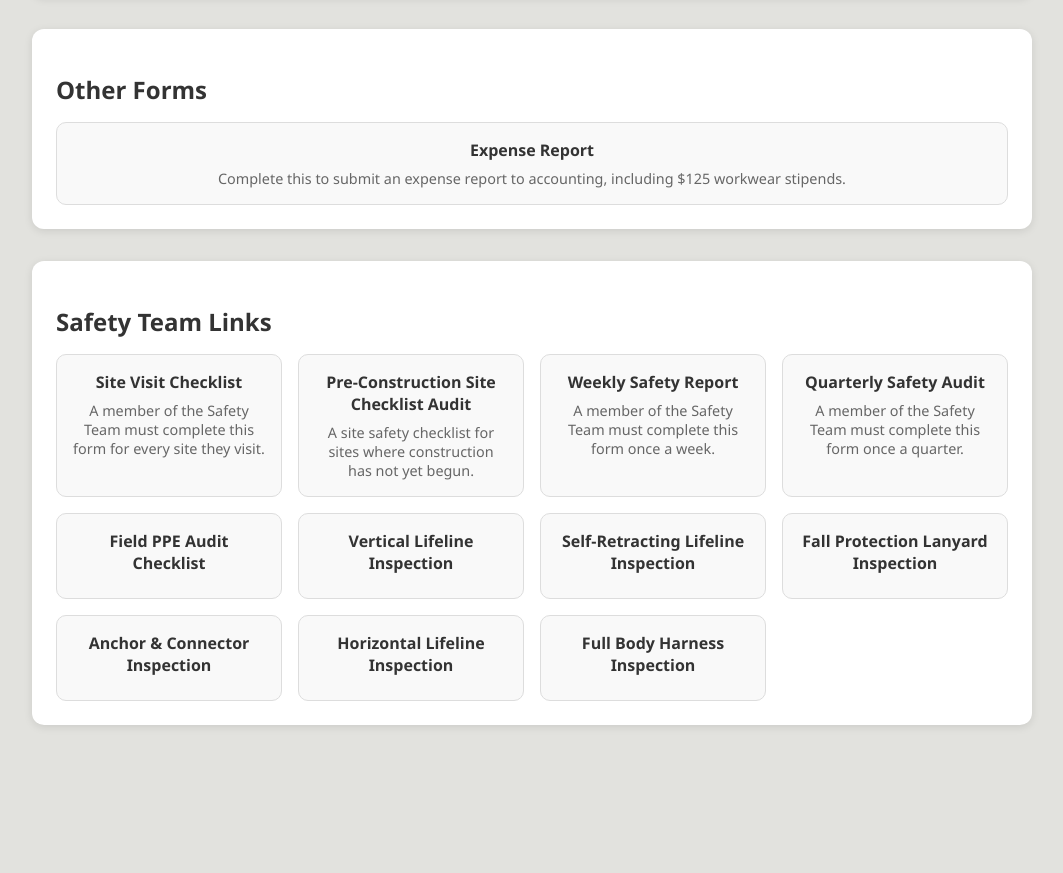
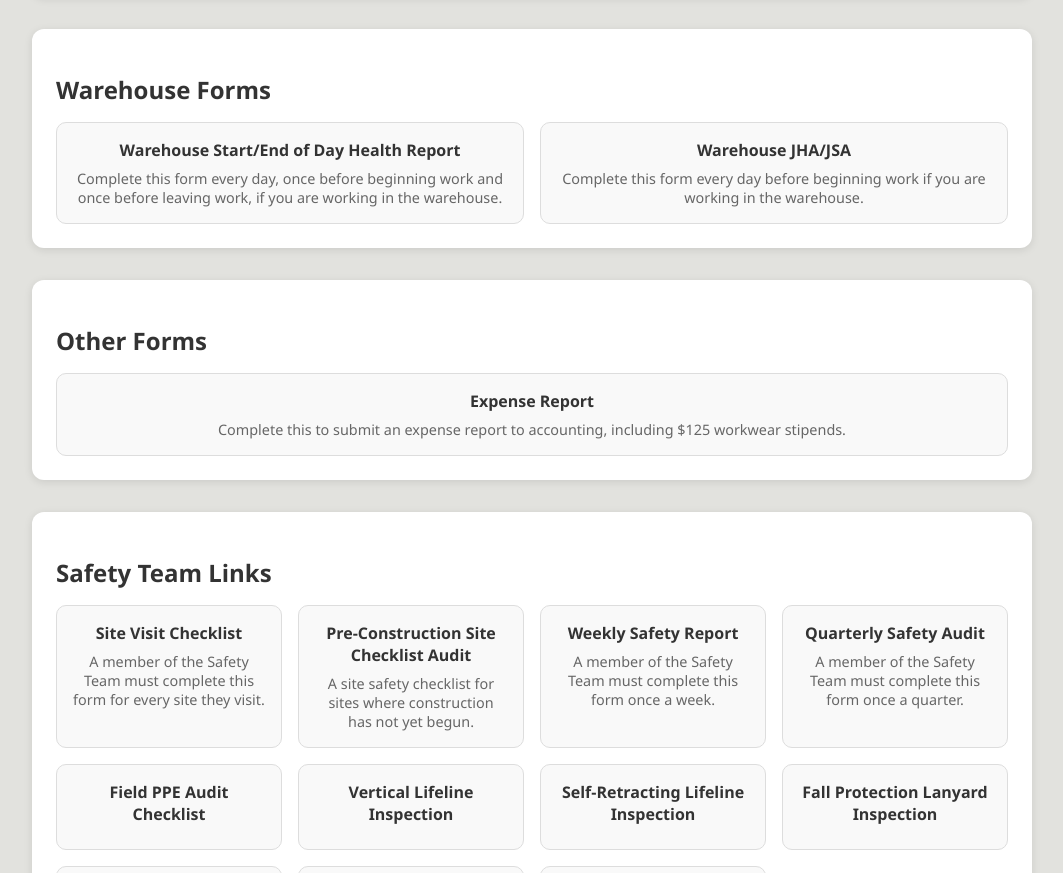
Before and after one commit to SunVestIT/RethinkForms, a plain HTML site: page index.html in a window 1280 px wide. Shown: the part 2580-3453 px from the top of the page, without its empty margins (108-1171 px from the left). Before the commit the page ends 3369 px from the top, so only its background shows below. Drawn offline with Linux system fonts and the light colour scheme.

Commit message:
Update index.html add warehouse forms

```diff
--- a/index.html
+++ b/index.html
@@ -212,6 +212,20 @@
     </div>
 
     <div class="category">
+      <h2>Warehouse Forms</h2>
+      <div class="link-list">
+        <div class="link-box">
+          <strong><a href="https://rethinkelectricllc.formstack.com/forms/warehousehealthreport">Warehouse Start/End of Day Health Report</a></strong>
+          <p>Complete this form every day, once before beginning work and once before leaving work, if you are working in the warehouse.</p>
+        </div>
+        <div class="link-box">
+          <strong><a href="https://rethinkelectricllc.formstack.com/forms/warehousejha">Warehouse JHA/JSA</a></strong>
+          <p>Complete this form every day before beginning work if you are working in the warehouse.</p>
+        </div>
+      </div>
+    </div>
+
+    <div class="category">
       <h2>Other Forms</h2>
       <div class="link-list">
         <div class="link-box">
```
